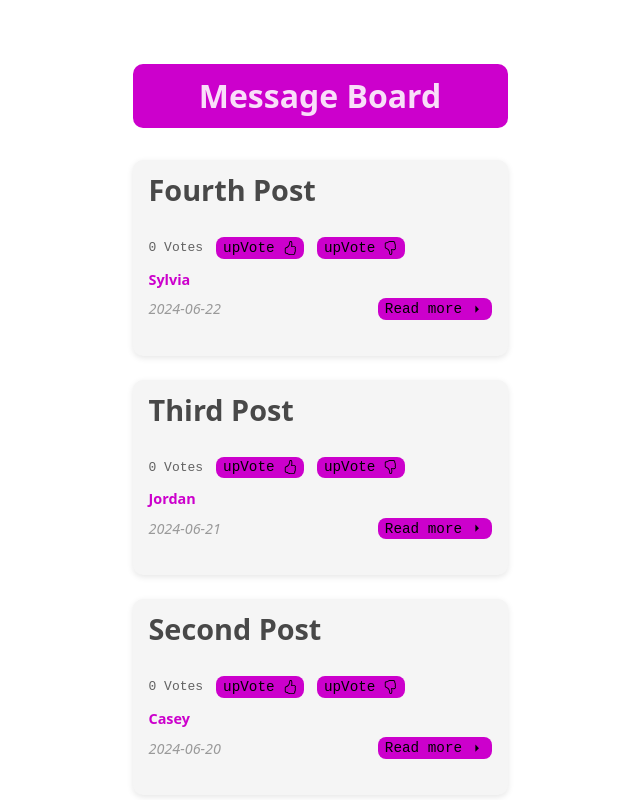
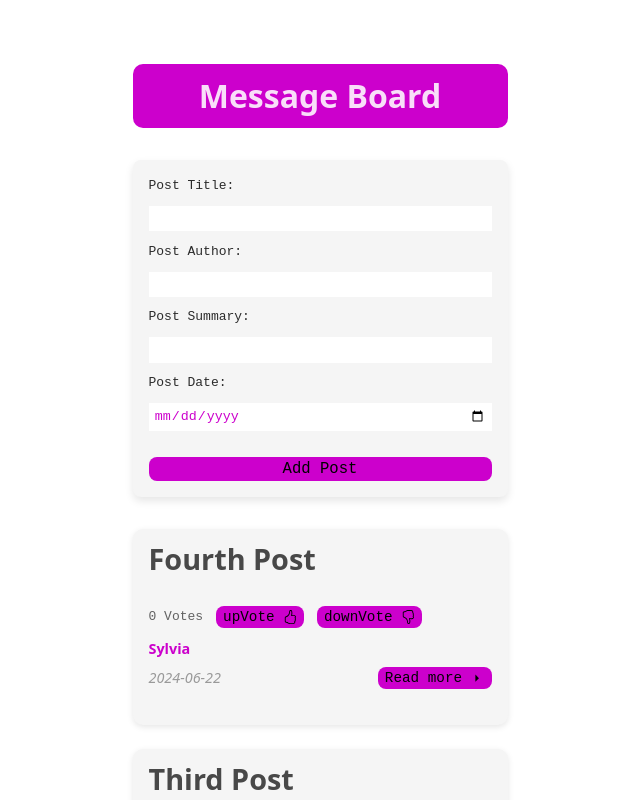
Before and after one commit to s-zanker/react-01g-message-board-setup, a React (Vite) app: page / in a window 1280 px wide. Shown: the top 800 px of the page, without its empty margins (320-960 px from the left). Built offline with nearby package versions, Linux system fonts and the light colour scheme.

Commit message:
Add a form to add new posts

```diff
--- a/package.json
+++ b/package.json
@@ -12,7 +12,8 @@
   "dependencies": {
     "react": "^19.1.0",
     "react-dom": "^19.1.0",
-    "react-icons": "^5.5.0"
+    "react-icons": "^5.5.0",
+    "uid": "^2.0.2"
   },
   "devDependencies": {
     "@eslint/js": "^9.25.0",
--- a/src/App.css
+++ b/src/App.css
@@ -3,3 +3,43 @@
   margin: 0 auto;
   padding: 2rem;
 }
+
+.post-add-form {
+  display: flex;
+  flex-direction: column;
+  gap: 0.8em;
+  font-family: monospace;
+  color: rgb(43, 43, 43);
+  background-color: #f5f5f5;
+  border-radius: 8px;
+  padding: 1rem;
+  margin: 2rem 0rem;
+  box-shadow: 0 4px 8px rgba(0, 0, 0, 0.1);
+}
+.post-add-form input {
+  background-color: rgb(255, 255, 255);
+  color: #cc00cc;
+  border: 2px solid transparent;
+  padding: 0.2rem;
+}
+.post-add-form input:focus {
+  outline: none;
+  border: 2px solid #cc00cc;
+  border-radius: 4px;
+}
+
+.post-add-button {
+  font-family: monospace;
+  border-radius: 8px;
+  border: none;
+  padding: 0.2em 0.5em;
+  margin-top: 1rem;
+  font-size: 1.2em;
+  font-weight: 400;
+  background-color: #cc00cc;
+  cursor: pointer;
+}
+.pst-add-button:hover {
+  background: #ffffff;
+  color: #cc00cc;
+}
--- a/src/App.jsx
+++ b/src/App.jsx
@@ -1,9 +1,11 @@
 import './App.css';
+import { uid } from 'uid';
+import { useState } from 'react';
+
 import { Header } from './components/Header';
 import { PostList } from './components/PostList';
 
-function App() {
-  const posts = [
+const initialPosts = [
   {
     id: 1,
     title: 'My First Post',
@@ -34,9 +36,41 @@ function App() {
       'Added more interactivity to the message board. I hope you like it.',
   },
 ];
+
+function App() {
+  const [posts, setPosts] = useState(initialPosts);
+
+  function addPost(newPost) {
+    setPosts([...posts, { id: uid(), ...newPost }]);
+  }
+  function handleFormSubmit(event) {
+    event.preventDefault();
+    const formData = new FormData(event.target);
+    const fields = Object.fromEntries(formData);
+    console.log(fields);
+    addPost({
+      ...fields,
+    });
+  }
+
   return (
     <>
       <Header />
+      <div>
+        <form className='post-add-form' onSubmit={(e) => handleFormSubmit(e)}>
+          <label htmlFor='post-title'>Post Title:</label>
+          <input id='post-title' name='title' />
+          <label htmlFor='post-author'>Post Author:</label>
+          <input id='post-author' name='author' type='text' />
+          <label htmlFor='post-summary'>Post Summary:</label>
+          <input id='post-summary' name='summary' type='text' />
+          <label htmlFor='post-date'>Post Date:</label>
+          <input id='post-date' name='date' type='date' />
+          <button className='post-add-button' type='submit'>
+            Add Post
+          </button>
+        </form>
+      </div>
       <PostList posts={posts} />
     </>
   );
--- a/src/components/Post.jsx
+++ b/src/components/Post.jsx
@@ -41,7 +41,7 @@ export function Post({ title, author, date, summary }) {
           onBtnClick={() => handleDownVote()}
           icon={<BsHandThumbsDown />}
         >
-          upVote
+          downVote
         </IconButton>
       </div>
       <div className='Post-content-container'>
```
Also changed, not shown: 1 other file (tests, documents, lock files or other folders). Lines whose indentation alone changed are shown as unchanged.
